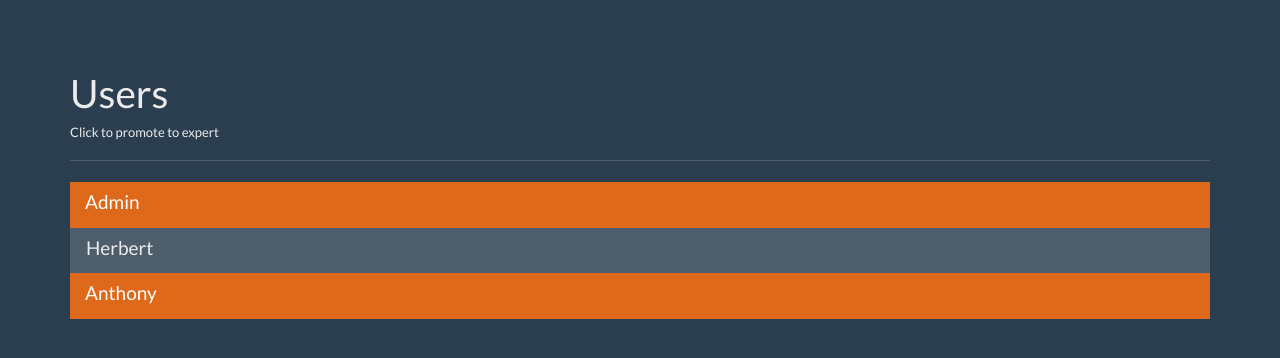
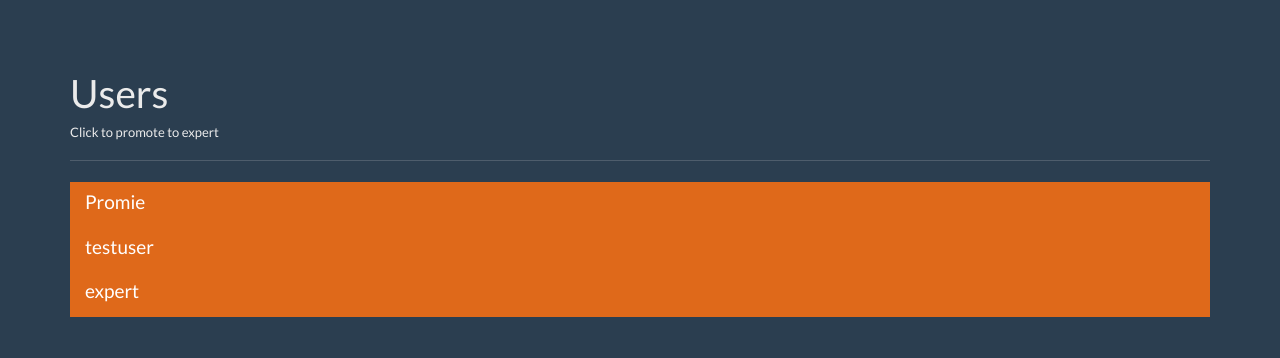
Before and after one commit to promie/question-answer, a Flask app: page /users in a window 1280 px wide. Shown: the part 40-398 px from the top of the page. Run offline with Flask 2, Linux system fonts and the light colour scheme; data comes from the database, SQL or seed files in the repository; some libraries are stand-ins or nearby versions.

Commit message:
Apply the expert levels to all users on the users screen

```diff
--- a/app.py
+++ b/app.py
@@ -109,7 +109,31 @@ def unanswered():
 @app.route('/users')
 def users():
     user = get_current_user()
-    return render_template('users.html', title='Users', user=user)
+    db = get_db()
+    user_cur = db.execute('''
+                SELECT
+                    id, name, expert, admin
+                FROM
+                    users
+    ''')
+    users_results = user_cur.fetchall()
+
+    return render_template('users.html', title='Users', user=user, users_results=users_results)
+
+
+@app.route('/promoted/<user_id>')
+def promoted(user_id):
+    db = get_db()
+    db.execute('''
+        UPDATE
+            users
+        SET
+            expert = 1
+        WHERE
+            id = ?
+    ''', [user_id])
+    db.commit()
+    return redirect(url_for('users'))
 
 
 @app.route('/logout')
--- a/templates/users.html
+++ b/templates/users.html
@@ -8,15 +8,11 @@
       <div class="row">
         <div class="col-lg-12">
           <div class="list-group">
-            <a href="#" class="list-group-item active">
-              <h4 class="list-group-item-heading">Admin</h4>
+            {% for user in users_results %}
+            <a href="{{ url_for('promoted', user_id=user['id']) }}" class="list-group-item {% if user['expert'] == 1 %}active{% endif %}">
+              <h4 class="list-group-item-heading">{{ user['name'] }}</h4>
             </a>
-            <a href="#" class="list-group-item">
-              <h4 class="list-group-item-heading">Herbert</h4>
-            </a>
-            <a href="#" class="list-group-item active">
-              <h4 class="list-group-item-heading">Anthony</h4>
-            </a>
+            {% endfor %}
           </div>
         </div><!-- /.col-lg-12 -->
       </div>
```
Also changed, not shown: qa.db.
